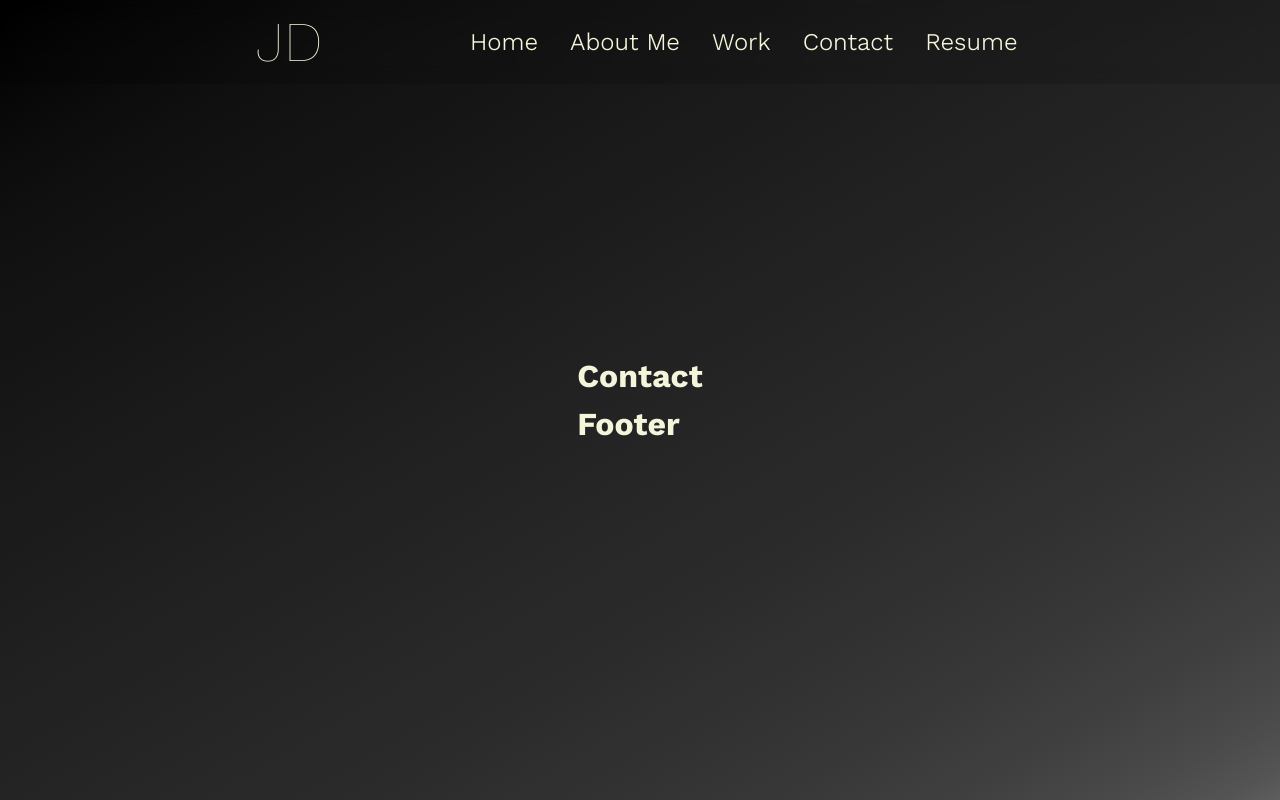
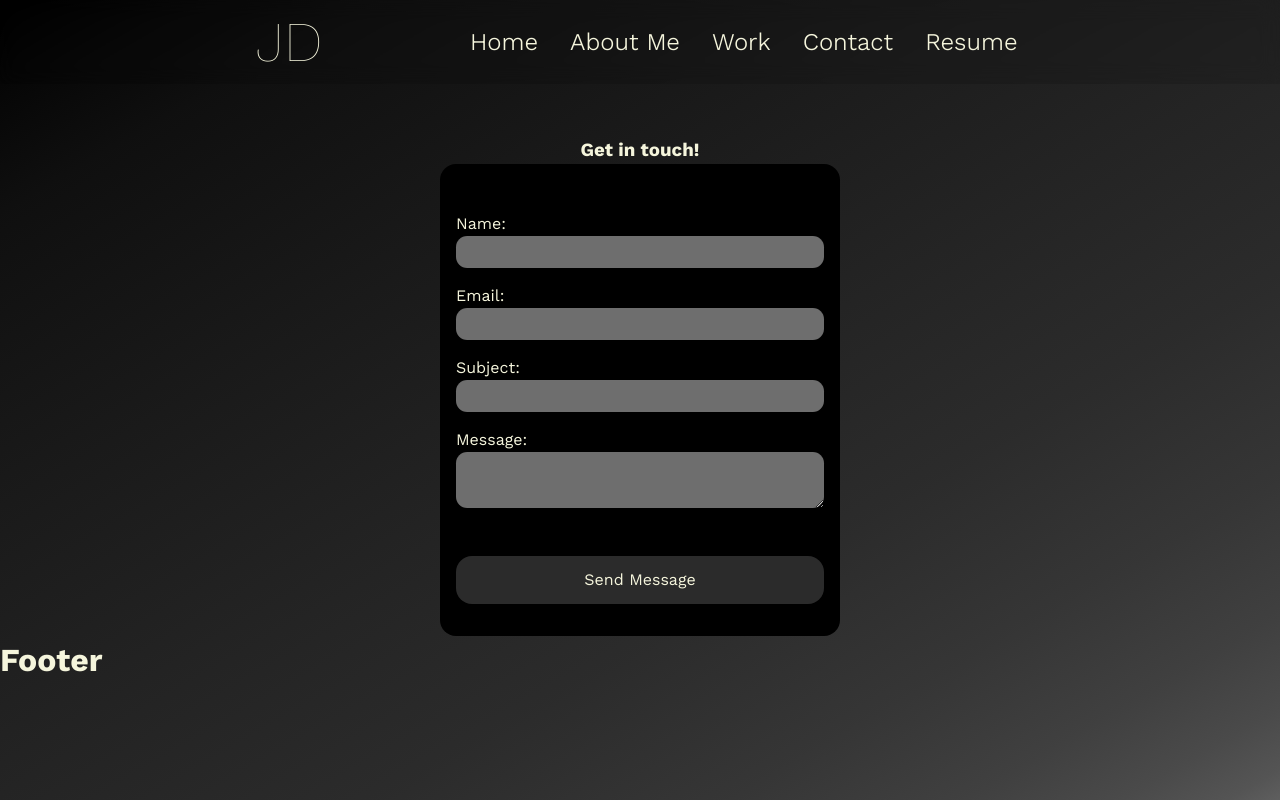
Before and after one commit to saduhub/Developer-Portfolio-Vite-React, a React (Vite) app: page /contact in a window 1280 px wide. Built offline with nearby package versions, Linux system fonts and the light colour scheme.

Commit message:
Finished contact page structure and syle. Need to setup backend to handle user input

```diff
--- a/src/assets/css/contact.css
+++ b/src/assets/css/contact.css
@@ -1,5 +1,5 @@
 .contact-section {
-    width: 100%;
+    width: 100vw;
     margin-top: 20px;
     padding: 0 10%;
     text-align: center;
@@ -29,6 +29,14 @@
     background-color: hsl(0, 0%, 43%);
 }
 
+.contact-form textarea {
+    text-align: left;
+    border-radius: 0.7rem;
+    padding: 0.25rem 0;
+    border: none;
+    background-color: hsl(0, 0%, 43%);
+}
+
 .contact-form button {
     margin-top: 3rem;
     padding: 0.75rem 0;
@@ -46,8 +54,12 @@
 
 
 /* Media Queries  */
-@media (min-width: 640px) {
 
+/* Adress form height issue on small screens */
+@media (max-width: 400px) {
+    .contact-section {
+        margin-top: 3rem;
+    }
 }
 
 @media (min-width: 1280px) {
--- a/src/assets/css/home.css
+++ b/src/assets/css/home.css
@@ -15,6 +15,13 @@
     font-weight: 400;
     text-decoration: none;
     color: orange;
+}
+
+/* Adress section height issue on small screens */
+@media (max-width: 300px) {
+    .home-section {
+        margin-top: 6rem;
+    }
 }
 
 @media (min-width: 640px) {
--- a/src/assets/css/style.css
+++ b/src/assets/css/style.css
@@ -156,7 +156,7 @@ main {
         height: 0;
         background-color: black;
         overflow: hidden;
-        transition: 1.5s ease;
+        transition: 1.2s ease;
     }
 
     #checkbox:checked~.navbar {
--- a/src/pages/Contact.jsx
+++ b/src/pages/Contact.jsx
@@ -1,9 +1,22 @@
+import '../assets/css/contact.css'
+
 function Contact() {
-    return (
-      <div>
-        <h1>Contact</h1>
-      </div>
-    );
+  return (
+    <section className="contact-section">
+        <h3 className="work-header">Get in touch!</h3>
+        <form action="submit" className="contact-form">
+            <label htmlFor="name">Name:</label>
+            <input type="text" name="name" id="name" />
+            <label htmlFor="email">Email:</label>
+            <input type="email" name="email" id="email" />
+            <label htmlFor="subject">Subject:</label>
+            <input type="text" name="subject" id="subject" />
+            <label htmlFor="message">Message:</label>
+            <textarea name="message" id="message" />
+            <button type="submit">Send Message</button>
+        </form>
+    </section>
+  );
 }
 
 export default Contact;
```
